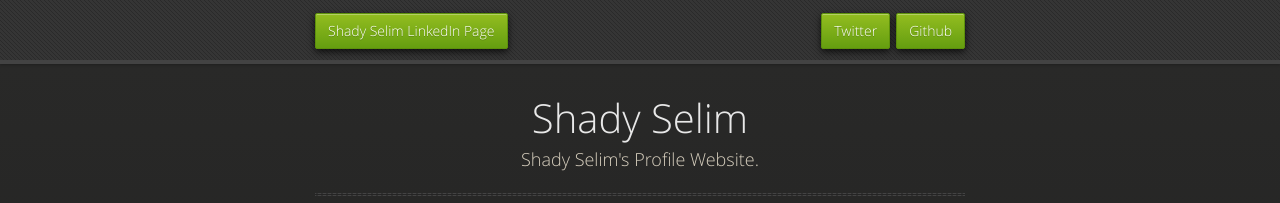
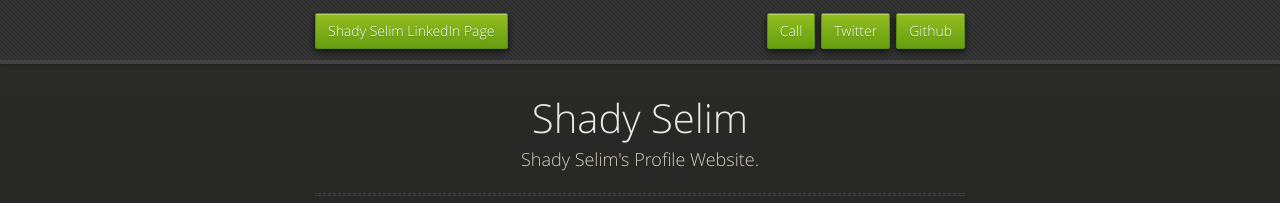
Before and after one commit to Shady-Selim/shady-selim.github.io, a Jekyll site: the page built from index.md, in a window 1280 px wide. Shown: the top 203 px of the page. Built offline with Jekyll 4.4.1, drawn with Linux system fonts in a browser that asks for light colours; our own code applies the rules of GitHub Pages for plain Markdown files.

Commit message:
Update default.html

```diff
--- a/_layouts/default.html
+++ b/_layouts/default.html
@@ -23,6 +23,8 @@
           <li class="fork"><a href="https://www.linkedin.com/in/shadyselim/" target="_blank">Shady Selim LinkedIn Page</a></li>
           <li class="downloads"><a href="https://github.com/Shady-Selim" target="_blank">Github</a></li>
           <li class="downloads"><a href="https://twitter.com/dr_Shady_Selim" target="_blank">Twitter</a></li>
+
+          <li class="downloads"><a href="tel:+201141995880">Call</a></li>
         </nav>
       </div><!-- end header -->
 
```
